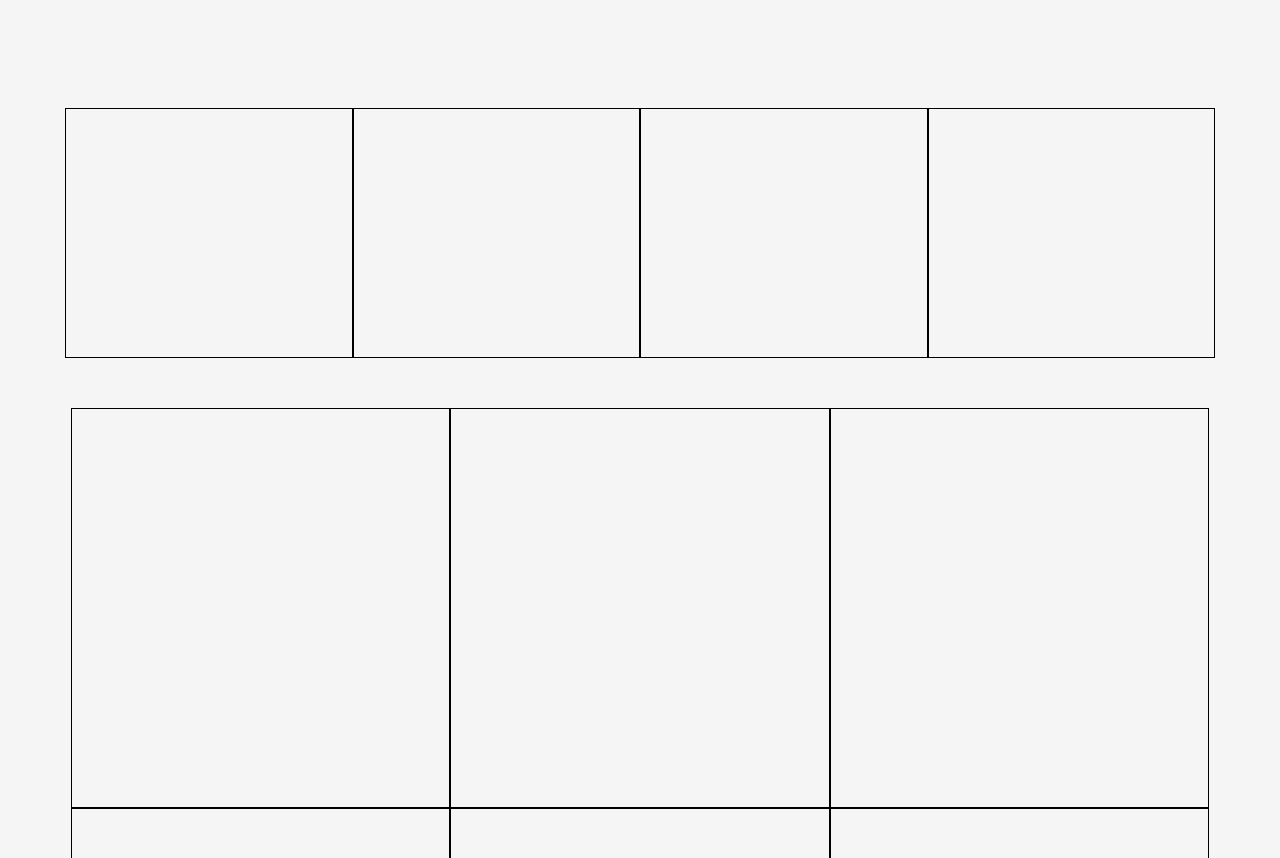
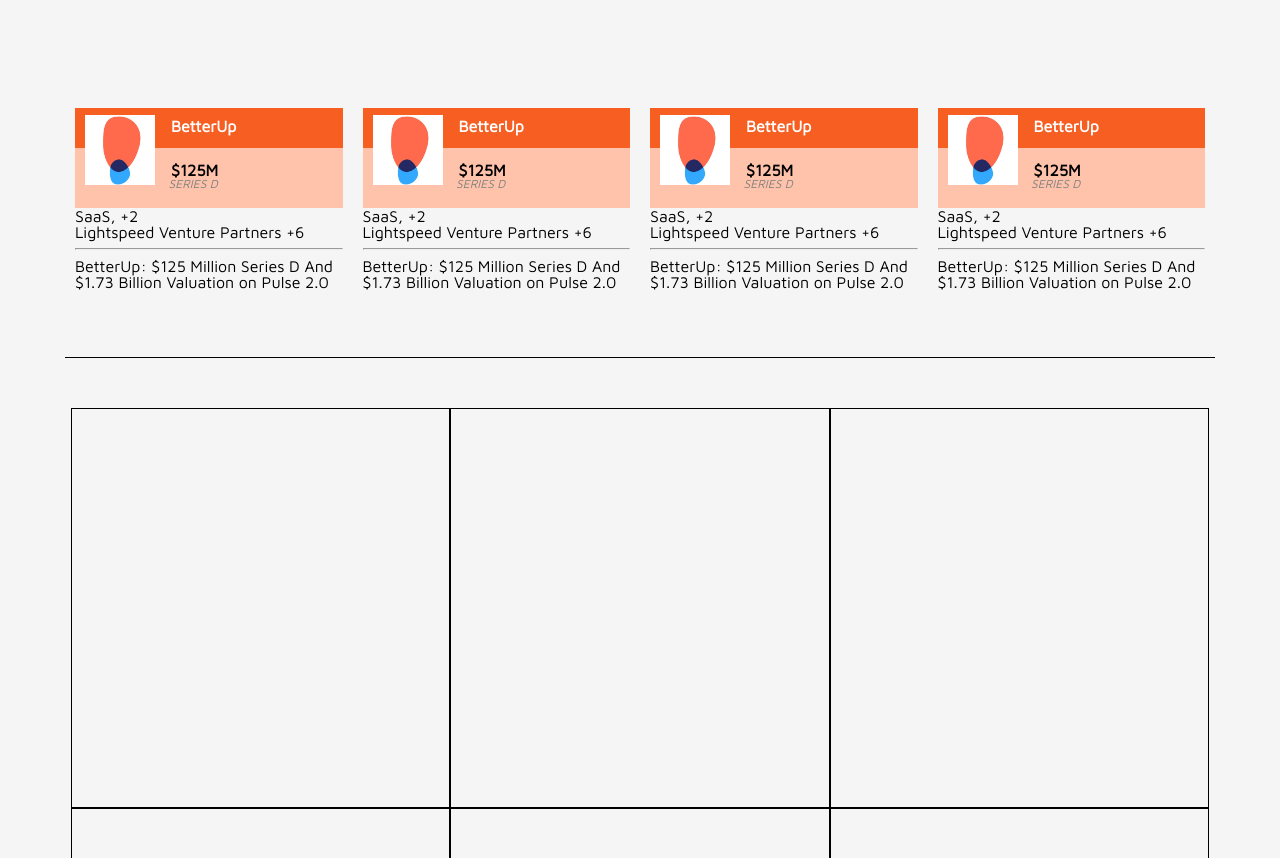
Before and after one commit to SmallCodings/building-with-responsive-design, a plain HTML site: page index.html in a window 1280 px wide. Shown: the part 1007-1865 px from the top of the page. Drawn offline with Linux system fonts and the light colour scheme.

Commit message:
Added some more elements with some rough styling

```diff
--- a/index.html
+++ b/index.html
@@ -135,10 +135,78 @@
                     </div>
                 </div>
                 <div id="index-funding-container">
-                    <div class="index-funding-box"></div>
-                    <div class="index-funding-box"></div>
-                    <div class="index-funding-box"></div>
-                    <div class="index-funding-box-last"></div>
+                    <div class="index-funding-box">
+                        <img src="assets/index1.jfif">
+                        <div class="index-funding-heading"><h5>BetterUp</h5></div>
+                        <div class="index-funding-cost">
+                            <p class="index-funding-pricetag">
+                                $125M
+                            </p>
+                            <p class="index-funding-series">
+                                SERIES D
+                            </p>
+                        </div>
+                        <div>
+                            <p>SaaS, +2</p>
+                            <p>Lightspeed Venture Partners +6</p>
+                            <hr>
+                            <p>BetterUp: $125 Million Series D And $1.73 Billion Valuation <span>on Pulse 2.0</span></p>
+                        </div>
+                    </div>
+                    <div class="index-funding-box">
+                        <img src="assets/index1.jfif">
+                        <div class="index-funding-heading"><h5>BetterUp</h5></div>
+                        <div class="index-funding-cost">
+                            <p class="index-funding-pricetag">
+                                $125M
+                            </p>
+                            <p class="index-funding-series">
+                                SERIES D
+                            </p>
+                        </div>
+                        <div>
+                            <p>SaaS, +2</p>
+                            <p>Lightspeed Venture Partners +6</p>
+                            <hr>
+                            <p>BetterUp: $125 Million Series D And $1.73 Billion Valuation <span>on Pulse 2.0</span></p>
+                        </div>
+                    </div>
+                    <div class="index-funding-box">
+                        <img src="assets/index1.jfif">
+                        <div class="index-funding-heading"><h5>BetterUp</h5></div>
+                        <div class="index-funding-cost">
+                            <p class="index-funding-pricetag">
+                                $125M
+                            </p>
+                            <p class="index-funding-series">
+                                SERIES D
+                            </p>
+                        </div>
+                        <div>
+                            <p>SaaS, +2</p>
+                            <p>Lightspeed Venture Partners +6</p>
+                            <hr>
+                            <p>BetterUp: $125 Million Series D And $1.73 Billion Valuation <span>on Pulse 2.0</span></p>
+                        </div>
+                    </div>
+                    <div class="index-funding-box index-funding-box-last">
+                        <img src="assets/index1.jfif">
+                        <div class="index-funding-heading"><h5>BetterUp</h5></div>
+                        <div class="index-funding-cost">
+                            <p class="index-funding-pricetag">
+                                $125M
+                            </p>
+                            <p class="index-funding-series">
+                                SERIES D
+                            </p>
+                        </div>
+                        <div>
+                            <p>SaaS, +2</p>
+                            <p>Lightspeed Venture Partners +6</p>
+                            <hr>
+                            <p>BetterUp: $125 Million Series D And $1.73 Billion Valuation <span>on Pulse 2.0</span></p>
+                        </div>
+                    </div>
                 </div>
             </article>
             <article class="container">
--- a/styles.css
+++ b/styles.css
@@ -14,6 +14,7 @@ header {
     top: 0;
     width: 100%;
     background-color: white;
+    z-index: 10;
 }
 
 #nav-container {
@@ -74,7 +75,7 @@ main {
 
 footer {
     background-color: black;
-    height: 250px; /* placeholder */
+    height: 250px;
     width: 100%;
 }
 
@@ -120,7 +121,6 @@ footer {
 }
 
 .main-boxes-secondary {
-    background-color: cyan; /* placeholder */
     height: 50%;
     width: 100%;
 }
@@ -186,15 +186,55 @@ footer {
 }
 
 .index-funding-box {
-    border: 1px solid black; /* placeholder */
+    border-bottom: 1px solid black; /* placeholder */
     width: 25%;
-    height: 250px; /* placeholder */
+    position: relative;
+    padding: 0 10px;
+    height: 250px;
 }
 
-.index-funding-box-last {
-    border: 1px solid black; /* placeholder */
-    width: 25%;
-    height: 250px; /* placeholder */
+.index-funding-box img {
+    width: 70px;
+    height: auto;
+    position: absolute;
+    top: 3%;
+    left: 7%;
+}
+
+.index-funding-heading {
+    background-color: rgb(247, 94, 34);
+    height: 40px;
+    display: flex;
+    align-items: center;
+}
+
+.index-funding-heading h5 {
+    color: white;
+    font-weight: bolder;
+    padding-bottom: 5px;
+    margin-left: 6em;
+}
+
+.index-funding-cost {
+    background-color: rgb(255, 194, 170);
+    height: 60px;
+    display: flex;
+    flex-direction: column;
+    justify-content: center;
+}
+
+.index-funding-pricetag {
+    color: black;
+    font-weight: bolder;
+    margin-left: 6em;
+}
+
+.index-funding-series {
+    color: gray;
+    font-style: italic;
+    font-size: 12px;
+    margin-left: 7.8em;
+    padding-bottom: 5px;
 }
 
 #category-container {
@@ -222,6 +262,7 @@ footer {
     width: 25%;
     height: 250px; /* placeholder */
 }
+
 
 
 @media (max-width: 1100px) {
@@ -312,7 +353,15 @@ footer {
 
     .index-funding-box {
         width: 100%;
-        height: 200px; /* placeholder */
+        height: 200px;
+        padding: 10px 0;
+    }
+
+    .index-funding-box img {
+        left: 2%;
+        top: 8%;
+        width: 60px;
+        height: auto;
     }
 
     .category-box {
@@ -333,4 +382,7 @@ footer {
         text-align: center;
     }
 
+    .index-funding-heading h5 {
+        margin-left: 6em;
+    }
 }
```
Also changed, not shown: assets/index1.jfif (added).
